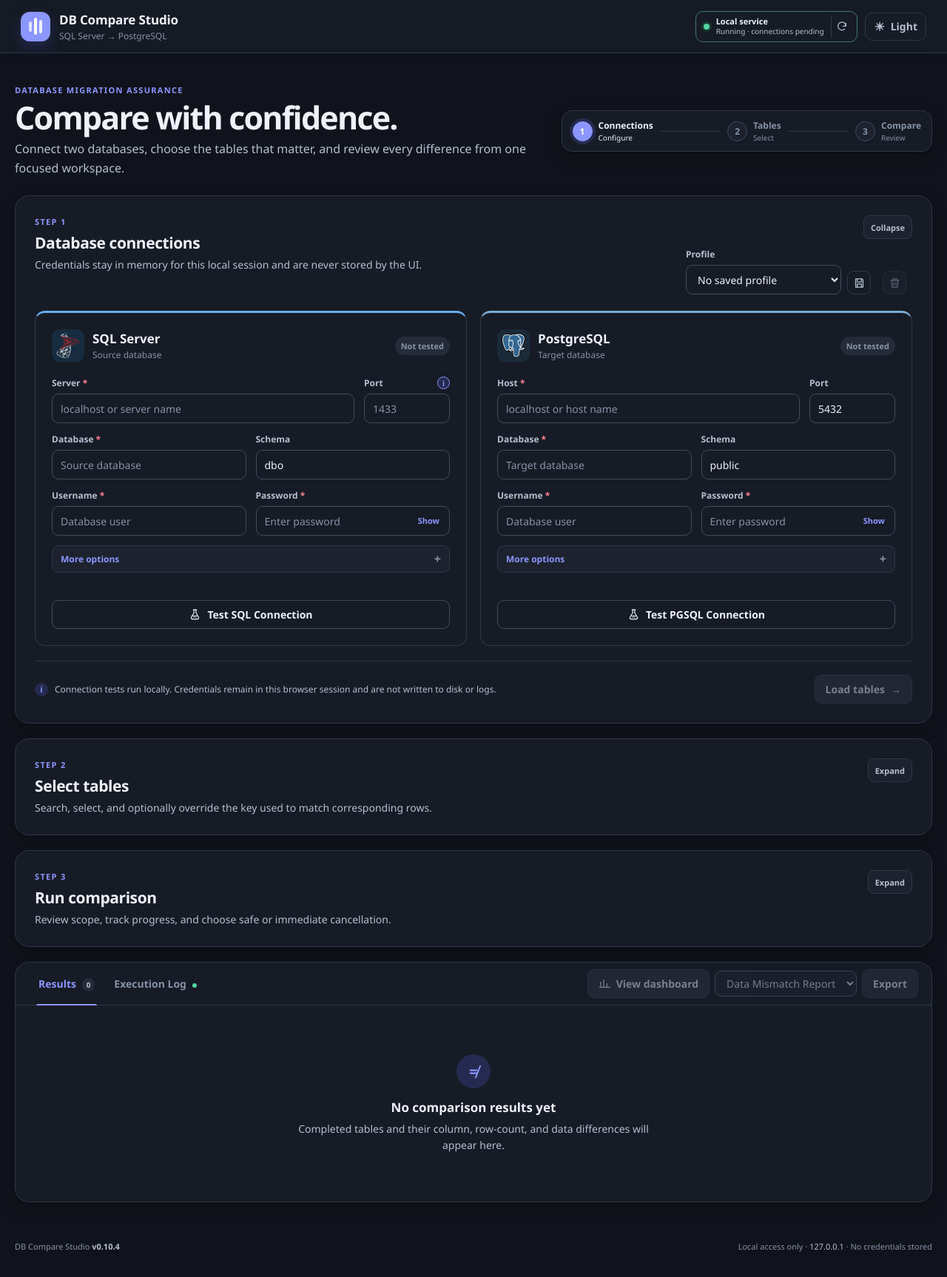
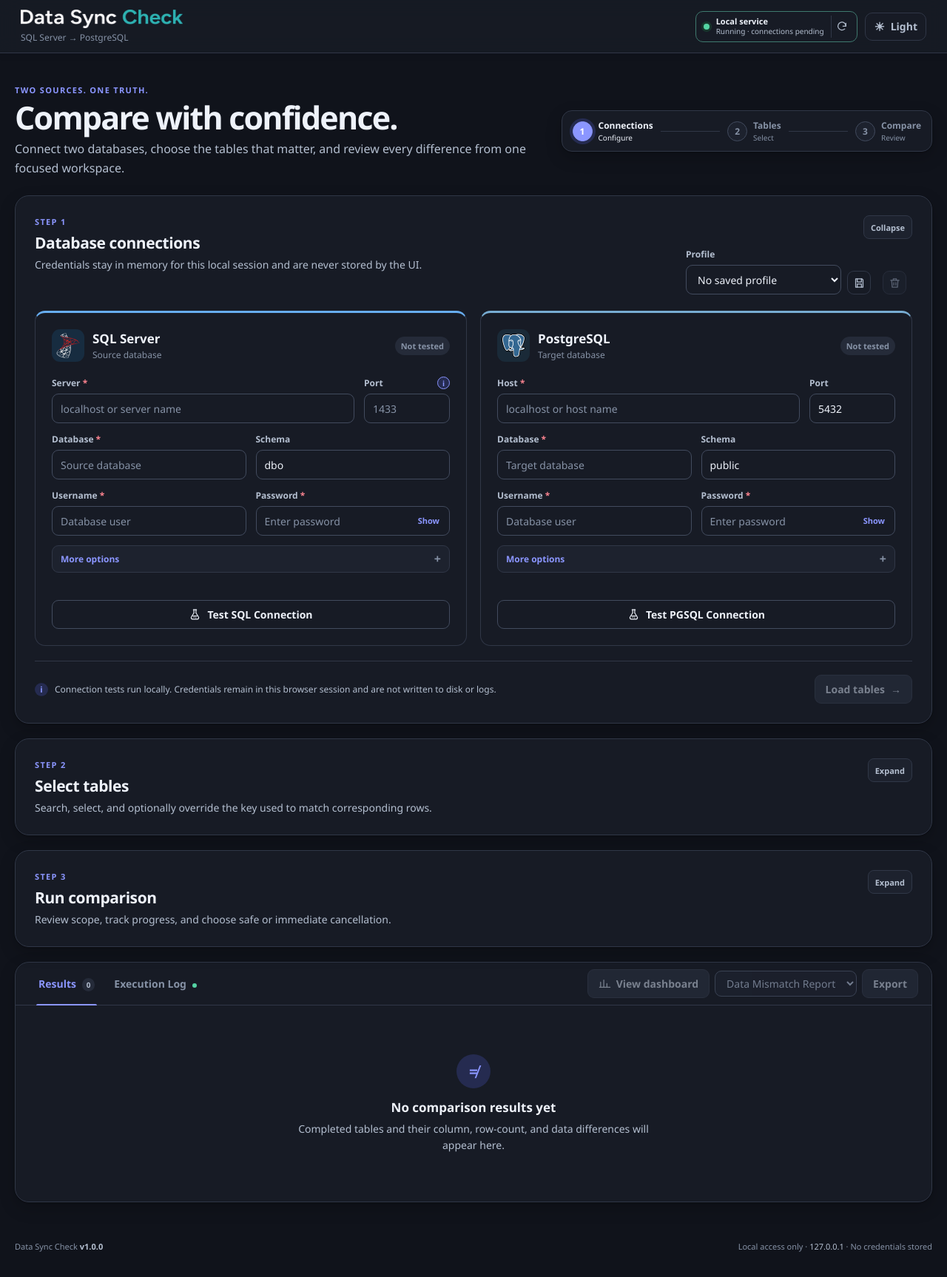
Before and after one commit to karthikeyaguptha/DBDataCompare, a Flask app: page / in a window 1280 px wide. Shown: the whole page at 74% size. Run offline with Flask 3, Linux system fonts and the light colour scheme; data that the repository does not hold is empty.

Commit message:
feat: release Data Sync Check v1.0.0

```diff
--- a/app.py
+++ b/app.py
@@ -7,6 +7,6 @@
 if __name__ == "__main__":
     from waitress import serve
 
-    print("DB Compare Studio is running at http://127.0.0.1:5000")
+    print("Data Sync Check is running at http://127.0.0.1:5000")
     print("Press Ctrl+C to stop.")
     serve(app, host="127.0.0.1", port=5000, threads=4)
--- a/db_compare/db/postgres.py
+++ b/db_compare/db/postgres.py
@@ -34,7 +34,7 @@
             password=_required(config, "password"),
             sslmode=str(config.get("sslmode") or "prefer"),
             connect_timeout=8,
-            application_name="DB Compare Studio",
+            application_name="Data Sync Check",
         )
     except DatabaseConfigurationError:
         raise
--- a/db_compare/db/sqlserver.py
+++ b/db_compare/db/sqlserver.py
@@ -36,7 +36,7 @@
         f"DATABASE={_odbc_value(database)}",
         "Encrypt=yes",
         f"TrustServerCertificate={'yes' if config.get('trust_server_certificate') else 'no'}",
-        "APP=DB Compare Studio",
+        "APP=Data Sync Check",
     ]
 
     if authentication == "windows":
--- a/db_compare/reporting.py
+++ b/db_compare/reporting.py
@@ -17,10 +17,10 @@
 
 _RUN_ID_PATTERN = re.compile(r"^[a-zA-Z0-9_-]{8,80}$")
 _REPORT_KINDS = {
-    "summary": "run-summary.json",
-    "mismatches": "mismatches.jsonl",
-    "csv": "comparison-summary.csv",
-    "log": "execution.log",
+    "summary": "data-sync-check-run-summary.json",
+    "mismatches": "data-sync-check-mismatches.jsonl",
+    "csv": "data-sync-check-comparison-summary.csv",
+    "log": "data-sync-check-execution.log",
 }
 _WRITE_LOCK = Lock()
 
--- a/db_compare/web.py
+++ b/db_compare/web.py
@@ -49,9 +49,9 @@
 def health():
     return jsonify(
         {
-            "application": "DB Compare Studio",
+            "application": "Data Sync Check",
             "status": "ready",
-            "phase": "v0.10.4-workflow-theme-cleanup",
+            "phase": "v1.0.0-data-sync-check-release",
         }
     )
 
--- a/static/css/styles.css
+++ b/static/css/styles.css
@@ -270,37 +270,46 @@
     gap: 12px;
 }
 
-.brand-mark {
-    display: flex;
-    width: 40px;
-    height: 40px;
-    align-items: center;
-    justify-content: center;
-    gap: 3px;
-    border-radius: 12px;
-    background: var(--primary);
-    box-shadow: 0 7px 18px rgba(72, 86, 216, 0.26);
-}
-
-.brand-mark span {
-    width: 4px;
-    border-radius: 999px;
-    background: #fff;
-}
-
-.brand-mark span:nth-child(1) { height: 14px; opacity: 0.72; }
-.brand-mark span:nth-child(2) { height: 23px; }
-.brand-mark span:nth-child(3) { height: 18px; opacity: 0.86; }
-
-.brand h1 {
-    margin: 0;
-    font-size: 17px;
-    font-weight: 720;
-    letter-spacing: -0.01em;
+.brand-identity {
+    display: grid;
+    align-items: center;
+}
+
+.brand-art {
+    display: block;
+    height: 26px;
+}
+
+.brand-wordmark {
+    display: block;
+    width: auto;
+    height: 26px;
+    object-fit: contain;
+    object-position: left center;
+}
+
+.brand-lettermark {
+    display: none;
+    width: auto;
+    height: 28px;
+    object-fit: contain;
+    object-position: left center;
+}
+
+.brand-for-dark {
+    display: none;
+}
+
+:root[data-theme="dark"] .brand-for-light {
+    display: none;
+}
+
+:root[data-theme="dark"] .brand-wordmark.brand-for-dark {
+    display: block;
 }
 
 .brand p {
-    margin: 2px 0 0;
+    margin: 3px 0 0;
     color: var(--ink-faint);
     font-size: 12px;
 }
@@ -2628,6 +2637,26 @@
         display: none;
     }
 
+    .brand-art {
+        height: 28px;
+    }
+
+    .brand-wordmark {
+        display: none !important;
+    }
+
+    .brand-lettermark.brand-for-light {
+        display: block;
+    }
+
+    :root[data-theme="dark"] .brand-lettermark.brand-for-light {
+        display: none;
+    }
+
+    :root[data-theme="dark"] .brand-lettermark.brand-for-dark {
+        display: block;
+    }
+
     .topbar-actions {
         gap: 6px;
     }
--- a/static/js/app.js
+++ b/static/js/app.js
@@ -131,7 +131,7 @@
     );
     if (persist) {
         try {
-            localStorage.setItem("db-compare-theme", selected);
+            localStorage.setItem("data-sync-check-theme", selected);
         } catch {
             // Theme still applies for this session when browser storage is unavailable.
         }
@@ -185,7 +185,7 @@
     elements.serviceBanner.setAttribute("aria-live", kind === "offline" ? "assertive" : "polite");
     elements.serviceBanner.title = kind === "offline"
         ? "Restart run.bat, then use refresh and retest both database connections."
-        : "The local DB Compare Studio service is running.";
+        : "The local Data Sync Check service is running.";
 }
 
 function markBackendOffline() {
--- a/static/js/dashboard.js
+++ b/static/js/dashboard.js
@@ -30,7 +30,7 @@
     elements.themeToggle.querySelector(".theme-label").textContent = dark ? "Light" : "Dark";
     elements.themeToggle.setAttribute("aria-label", `Switch to ${dark ? "light" : "dark"} report theme`);
     if (persist) {
-        try { localStorage.setItem("db-compare-theme", selected); } catch {}
+        try { localStorage.setItem("data-sync-check-theme", selected); } catch {}
     }
 }
 
--- a/templates/index.html
+++ b/templates/index.html
@@ -4,28 +4,43 @@
     <meta charset="utf-8">
     <meta name="viewport" content="width=device-width, initial-scale=1">
     <meta name="color-scheme" content="light dark">
-    <meta name="description" content="Compare SQL Server and PostgreSQL tables from a local, read-only workspace.">
-    <title>DB Compare Studio</title>
+    <meta name="description" content="Data Sync Check compares SQL Server and PostgreSQL tables from a local, read-only workspace.">
+    <title>Data Sync Check</title>
     <script>
         (() => {
             let saved = "";
-            try { saved = localStorage.getItem("db-compare-theme") || ""; } catch {}
+            try {
+                saved = localStorage.getItem("data-sync-check-theme")
+                    || localStorage.getItem("db-compare-theme")
+                    || "";
+            } catch {}
             document.documentElement.dataset.theme = saved || "dark";
         })();
     </script>
-    <link rel="stylesheet" href="{{ url_for('static', filename='css/styles.css', v='0.10.4') }}">
-    <script src="{{ url_for('static', filename='js/app.js', v='0.10.4') }}" defer></script>
+    <link rel="stylesheet" href="{{ url_for('static', filename='css/styles.css', v='1.0.0') }}">
+    <script src="{{ url_for('static', filename='js/app.js', v='1.0.0') }}" defer></script>
 </head>
 <body>
     <a class="skip-link" href="#workspace">Skip to workspace</a>
 
     <header class="topbar">
         <div class="brand">
-            <span class="brand-mark" aria-hidden="true">
-                <span></span><span></span><span></span>
-            </span>
-            <div>
-                <h1>DB Compare Studio</h1>
+            <div class="brand-identity">
+                <span class="brand-art" aria-hidden="true">
+                    <img class="brand-wordmark brand-for-light"
+                        src="{{ url_for('static', filename='img/branding/data-sync-check-wordmark-light.png') }}"
+                        alt="">
+                    <img class="brand-wordmark brand-for-dark"
+                        src="{{ url_for('static', filename='img/branding/data-sync-check-wordmark-dark.png') }}"
+                        alt="">
+                    <img class="brand-lettermark brand-for-light"
+                        src="{{ url_for('static', filename='img/branding/dsc-lettermark-light.png') }}"
+                        alt="">
+                    <img class="brand-lettermark brand-for-dark"
+                        src="{{ url_for('static', filename='img/branding/dsc-lettermark-dark.png') }}"
+                        alt="">
+                </span>
+                <h1 class="sr-only">Data Sync Check</h1>
                 <p>SQL Server <span aria-hidden="true">→</span> PostgreSQL</p>
             </div>
         </div>
@@ -56,7 +71,7 @@
     <main class="workspace" id="workspace">
         <section class="intro" aria-labelledby="page-title">
             <div class="intro-copy">
-                <p class="eyebrow">Database migration assurance</p>
+                <p class="eyebrow">Two sources. One truth.</p>
                 <h2 id="page-title">Compare with confidence.</h2>
                 <p>Connect two databases, choose the tables that matter, and review every difference from one focused workspace.</p>
             </div>
@@ -632,7 +647,7 @@
                     </div>
                 </div>
                 <div class="log-window" id="logWindow" role="log" aria-live="polite">
-                    <div><time>00:00:00</time><span class="log-level info">INFO</span><span>DB Compare Studio UI initialized.</span></div>
+                    <div><time>00:00:00</time><span class="log-level info">INFO</span><span>Data Sync Check UI initialized.</span></div>
                     <div><time>00:00:00</time><span class="log-level info">INFO</span><span>Waiting for database connection details.</span></div>
                 </div>
             </div>
@@ -646,7 +661,7 @@
     </button>
 
     <footer class="footer">
-        <span>DB Compare Studio <b>v0.10.4</b></span>
+        <span>Data Sync Check <b>v1.0.0</b></span>
         <span>Local access only · <code>127.0.0.1</code> · No credentials stored</span>
     </footer>
 </body>
```
Also changed, not shown: templates/dashboard.html (+11 -7 lines), tests/test_reporting_profiles.py (+7 -7 lines), tests/test_web.py (+11 -5 lines), README.md, static/img/branding/data-sync-check-wordmark-dark.png (added), static/img/branding/data-sync-check-wordmark-light.png (added), static/img/branding/dsc-lettermark-dark.png (added), static/img/branding/dsc-lettermark-light.png (added), 2 other files.
